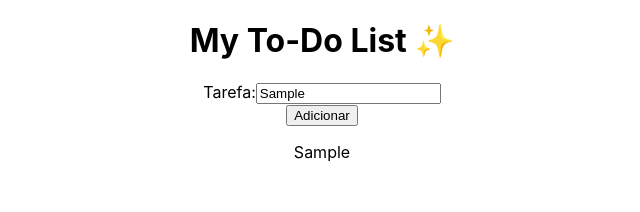
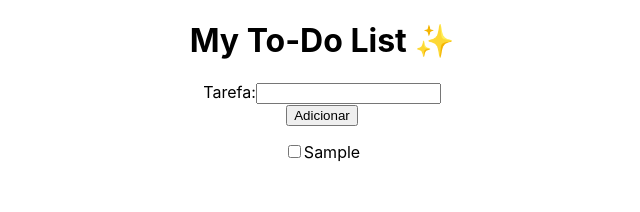
Before and after one commit to belbarros/to-do-list, a React (Create React App) app: page / in a window 1280 px wide. Both pictures are taken after typing "Sample" into the empty fields and a click on the button "Adicionar". Shown: the top 212 px of the page, without its empty margins (318-958 px from the left). Built offline with nearby package versions, Linux system fonts and the light colour scheme.

Commit message:
Fixed the input box and added a checkbox to the task

```diff
--- a/src/components/Todo.jsx
+++ b/src/components/Todo.jsx
@@ -10,8 +10,8 @@ export default function Todo() {
   };
 
   const handleSubmit = () => {
-    console.log('Clicou');
     setToDoList([task, ...toDoList]);
+    setTask('');
   };
 
   return (
@@ -22,6 +22,7 @@ export default function Todo() {
       <input
       type='text'
       name='task'
+      value={ task }
       onChange={ handleInputChange }
       >
       </input>
@@ -34,7 +35,15 @@ export default function Todo() {
       </button>
       <div>
       {
-      toDoList.map((todo) => { return <p key={ todo }>{ todo }</p>})
+      toDoList.map((todo) => { return (
+      <p key={ todo }>
+        <label>
+          <input type="checkbox" />
+          { todo }
+          </label>
+          </p>
+          )
+        })
       }
       </div>
     </div>
```
